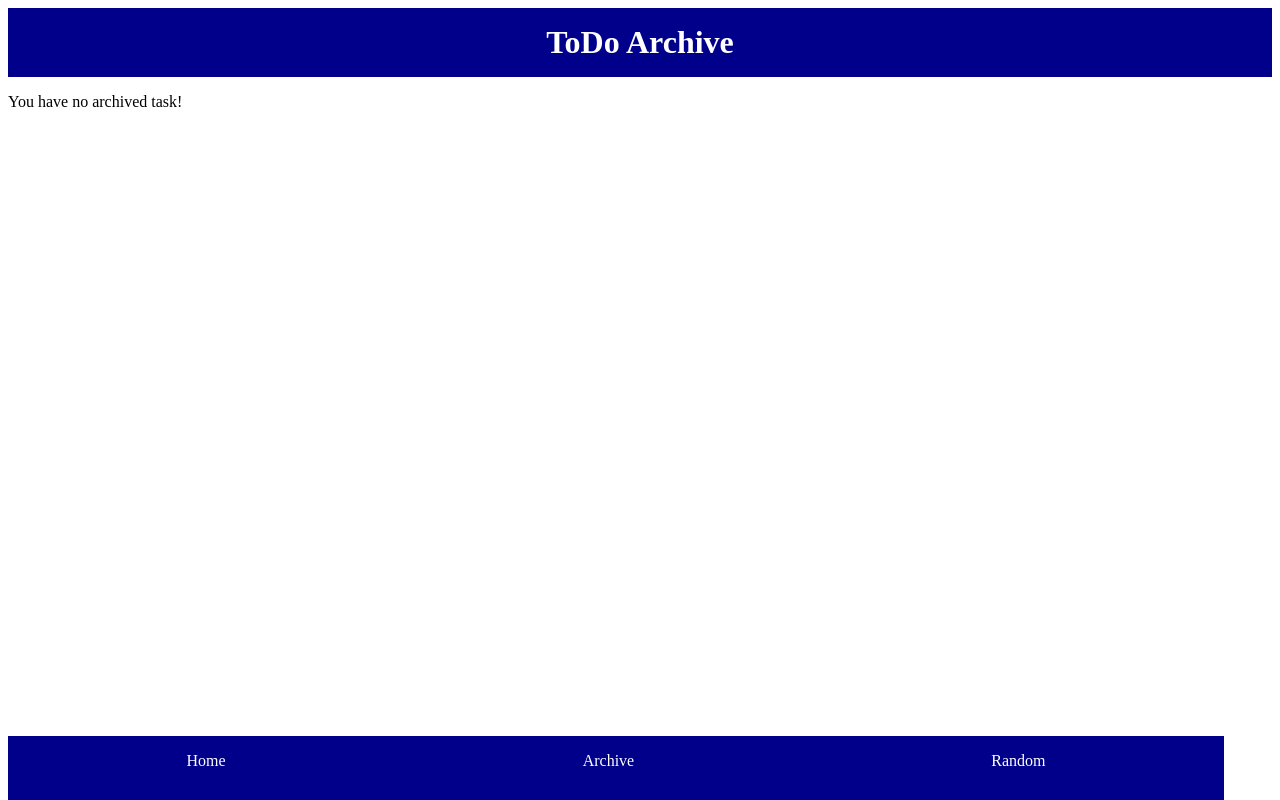
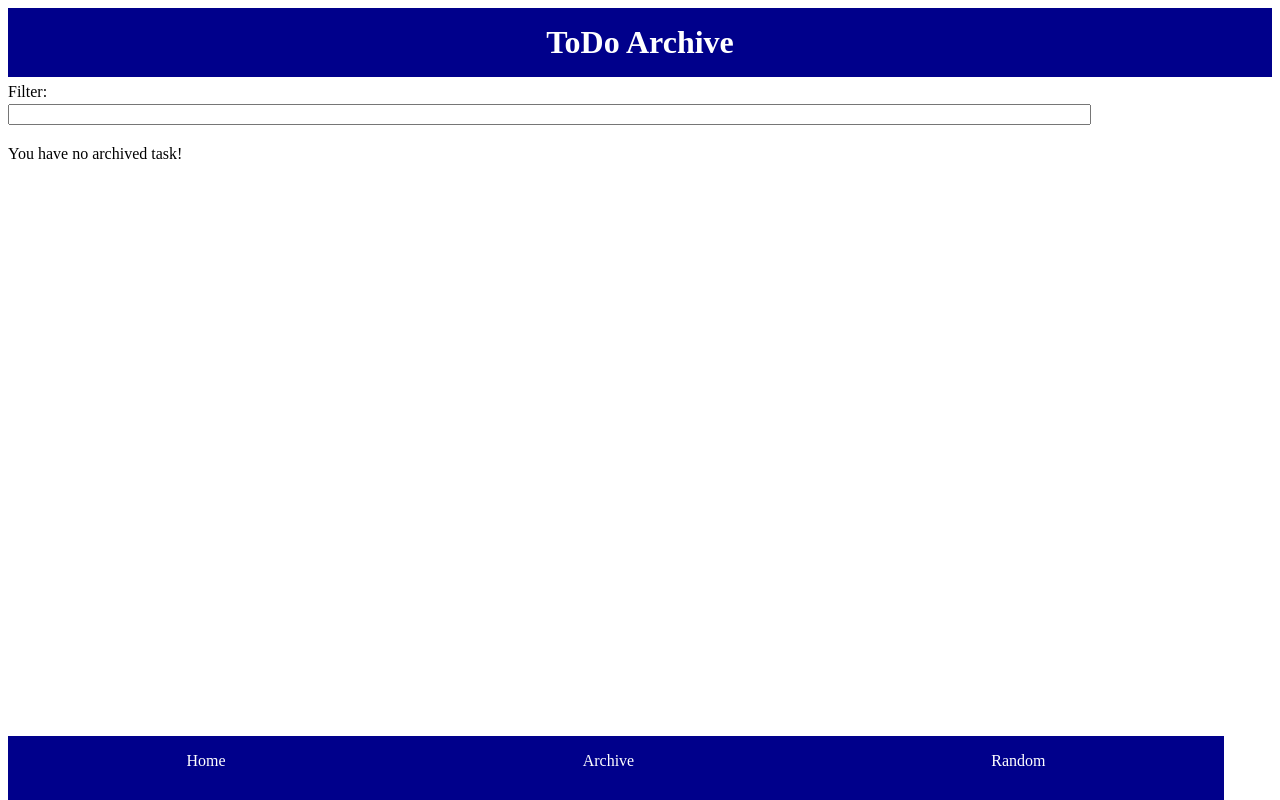
Before and after one commit to UlrikeWerner/to-do-app, a React (Create React App) app: page /archive in a window 1280 px wide. Built offline with nearby package versions, Linux system fonts and the light colour scheme.

Commit message:
add filter to archiveSite

```diff
--- a/src/components/Pages/Archive/ArchiveSite.js
+++ b/src/components/Pages/Archive/ArchiveSite.js
@@ -1,18 +1,39 @@
 import React from "react";
 import { useStore } from "../../../Common/Hooks/useStore.js";
+import { useState } from "react";
 import Header from "../../Header/Header.js";
 import ToDoContent from "../../ToDos/ToDoContent.js";
+import {
+  FormContainer,
+  FormInputText,
+  FormInputSubmit,
+} from "../../Form/FormStyle.js";
 
 export default function ArchiveSite() {
-  const toDoIds = useStore((state) =>
-    state.toDos.filter((item) => item.archived).map((item) => item.id)
+  const [input, setInput] = useState("");
+  const archivedToDos = useStore((state) =>
+    state.toDos.filter((item) => item.archived)
   );
 
   return (
     <>
       <Header text="ToDo Archive" />
-      {toDoIds.length > 0 ? (
-        toDoIds.map((id) => <ToDoContent key={id} id={id} />)
+      <FormContainer>
+        <label htmlFor="filterInput">Filter:</label>
+        <FormInputText
+          id="filterInput"
+          type="text"
+          onKeyUp={(event) => {
+            setInput(event.target.value.toLowerCase());
+          }}
+        ></FormInputText>
+      </FormContainer>
+      {archivedToDos.length > 0 ? (
+        archivedToDos
+          .filter((item) => {
+            return item.text.toLowerCase().includes(input);
+          })
+          .map((item) => <ToDoContent key={item.id} id={item.id} />)
       ) : (
         <p>You have no archived task!</p>
       )}
```
